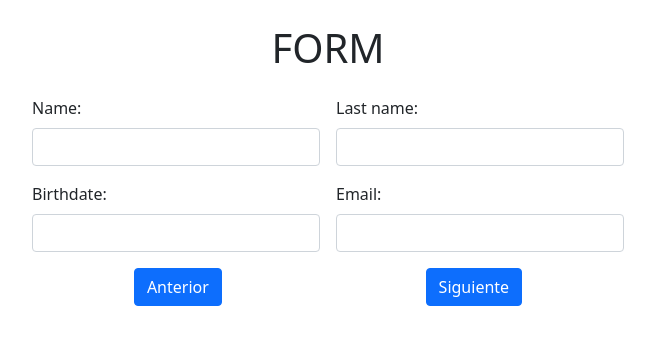
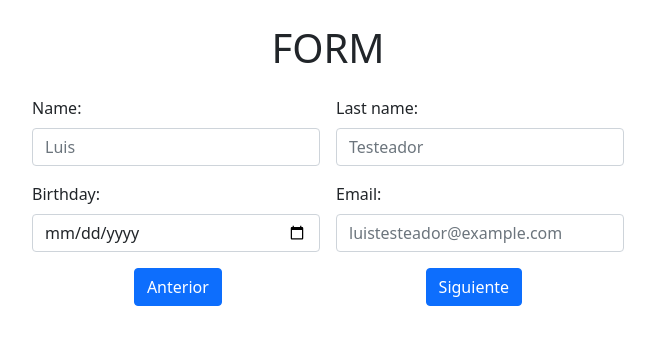
Before and after one commit to DavidPegueroles/202202-W04CH04-david-pegueroles, a React (Create React App) app: page / in a window 1280 px wide. Shown: the top 344 px of the page, without its empty margins (312-967 px from the left). Built offline with nearby package versions, Linux system fonts and the light colour scheme.

Commit message:
Added placeholder to Button

```diff
--- a/src/App.js
+++ b/src/App.js
@@ -1,3 +1,5 @@
+import Input from "./components/Input/Input";
+
 function App() {
   return (
     <>
@@ -8,33 +10,25 @@ function App() {
       <main>
         <section className="d-flex align-items-center justify-content-center">
           <form action="" className="row g-3 w-50 p-3 ">
-            <div className="col-md-6 ">
-              <label forhtml="inputEmail3" className="form-label">
-                Name:
-              </label>
-              <input type="text" className="form-control" />
-            </div>
-
-            <div className="col-md-6">
-              <label forhtml="inputEmail3" className="form-label">
-                Last name:
-              </label>
-              <input type="text" className="form-control" />
-            </div>
-
-            <div className="col-md-6">
-              <label forhtml="inputEmail3" className="form-label">
-                Birthdate:
-              </label>
-              <input type="text" className="form-control" />
-            </div>
-
-            <div className="col-md-6">
-              <label forhtml="inputEmail3" className="form-label">
-                Email:
-              </label>
-              <input type="text" className="form-control" />
-            </div>
+            <Input
+              type={"text"}
+              content={"Name"}
+              name={"name"}
+              placeholder={"Luis"}
+            />
+            <Input
+              type={"text"}
+              content={"Last name"}
+              name={"lastname"}
+              placeholder={"Testeador"}
+            />
+            <Input type={"date"} content={"Birthday"} name={"birthday"} />
+            <Input
+              type={"email"}
+              content={"Email"}
+              name={"name"}
+              placeholder={"luistesteador@example.com"}
+            />
 
             <div className="d-flex align-items-center justify-content-around">
               <button className="btn btn-primary">Anterior</button>
--- /dev/null
+++ b/src/components/Input/Input.js
@@ -0,0 +1,17 @@
+const Input = ({ type, content, name, placeholder }) => {
+  return (
+    <div className="col-md-6 ">
+      <label forhtml={name} className="form-label">
+        {content}:
+      </label>
+      <input
+        type={type}
+        name={name}
+        className="form-control"
+        placeholder={placeholder}
+      />
+    </div>
+  );
+};
+
+export default Input;
```
Also changed, not shown: src/components/Button/Button.js (renamed from src/components/ButtonComponent/Button.js), 1 other file (tests, documents, lock files or other folders).
